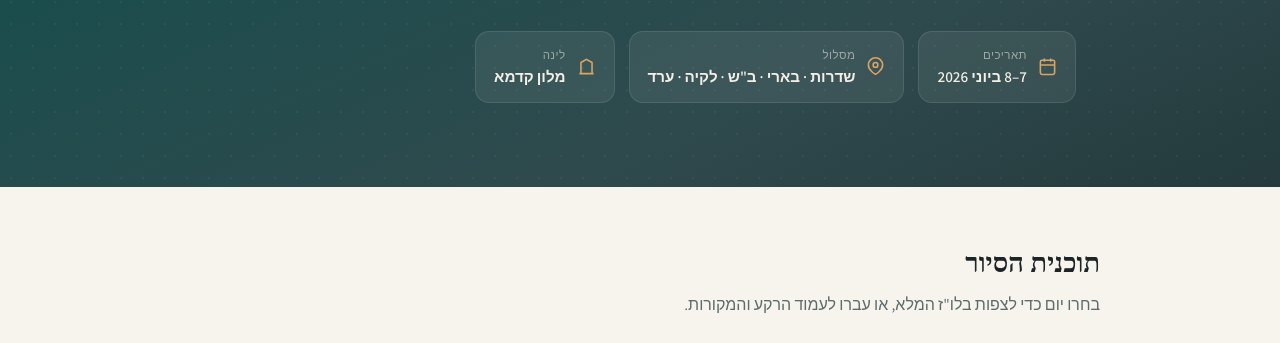
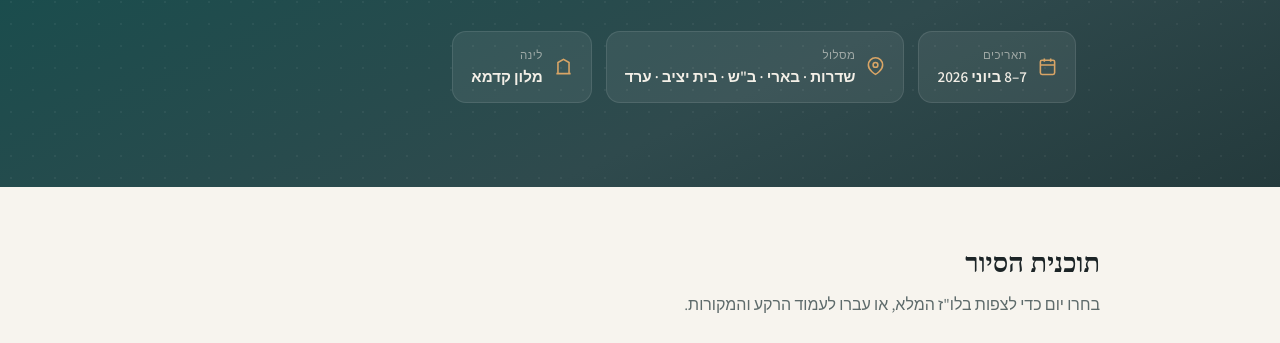
Before and after one commit to Ofirtion/Mabal, a plain HTML site: page index.html in a window 1280 px wide. Shown: the part 422-765 px from the top of the page. Drawn offline with Linux system fonts and the light colour scheme; a web font is replaced by a local one.

Commit message:
Add files via upload

```diff
--- a/index.html
+++ b/index.html
@@ -230,7 +230,7 @@
       <p class="lede">יומיים של תצפיות, פגישות בשטח וסקירות מומחים — דמוגרפיה, התיישבות, חברה בדואית ועיירות פיתוח במרחב הדרום.</p>
       <div class="meta-row">
         <div class="meta"><svg fill="none" stroke-width="2" viewBox="0 0 24 24"><rect x="3" y="4" width="18" height="18" rx="2"/><path d="M16 2v4M8 2v4M3 10h18"/></svg><div><div class="k">תאריכים</div><div class="v">7–8 ביוני 2026</div></div></div>
-        <div class="meta"><svg fill="none" stroke-width="2" viewBox="0 0 24 24"><path d="M21 10c0 7-9 12-9 12s-9-5-9-12a9 9 0 0118 0z"/><circle cx="12" cy="10" r="3"/></svg><div><div class="k">מסלול</div><div class="v">שדרות · בארי · ב"ש · לקיה · ערד</div></div></div>
+        <div class="meta"><svg fill="none" stroke-width="2" viewBox="0 0 24 24"><path d="M21 10c0 7-9 12-9 12s-9-5-9-12a9 9 0 0118 0z"/><circle cx="12" cy="10" r="3"/></svg><div><div class="k">מסלול</div><div class="v">שדרות · בארי · ב"ש · בית יציב · ערד</div></div></div>
         <div class="meta"><svg fill="none" stroke-width="2" viewBox="0 0 24 24"><path d="M3 21h18M5 21V7l7-4 7 4v14M9 9h.01M15 9h.01M9 13h.01M15 13h.01"/></svg><div><div class="k">לינה</div><div class="v">מלון קדמא</div></div></div>
       </div>
     </div>
```
